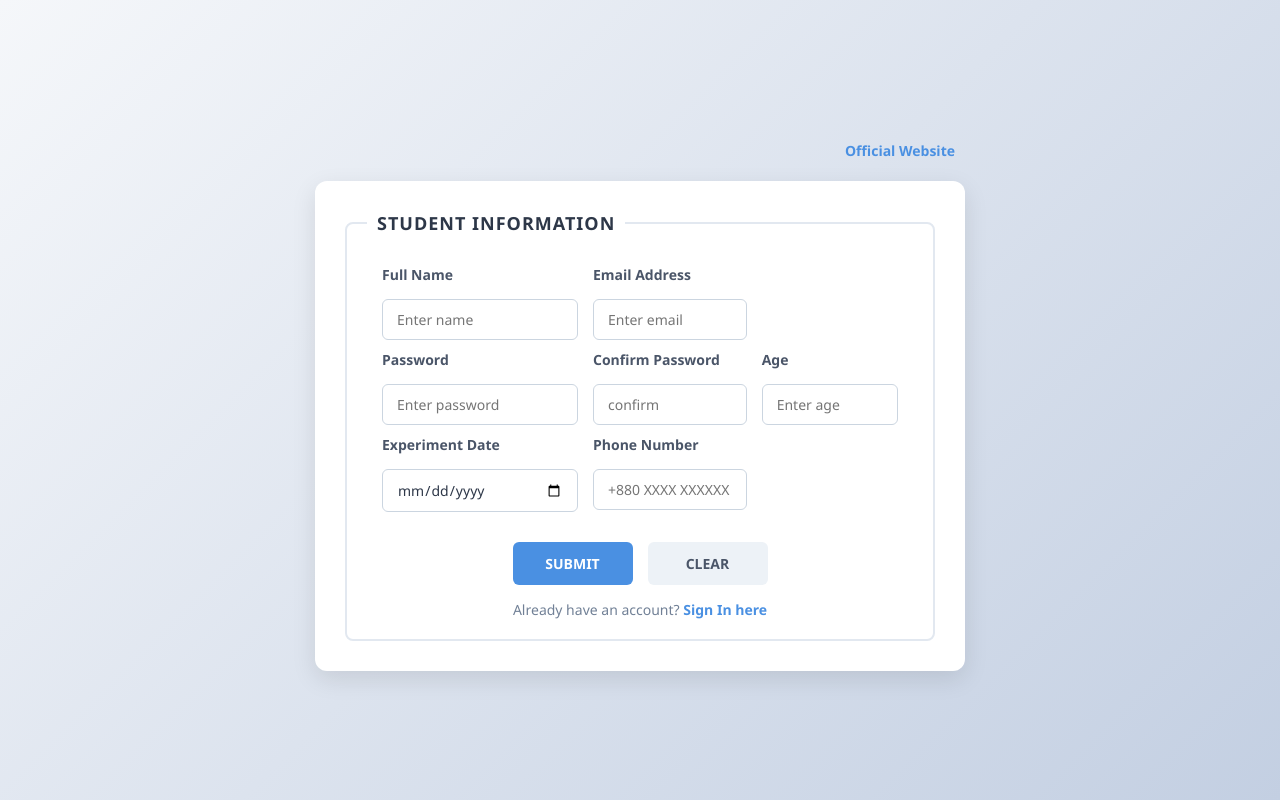
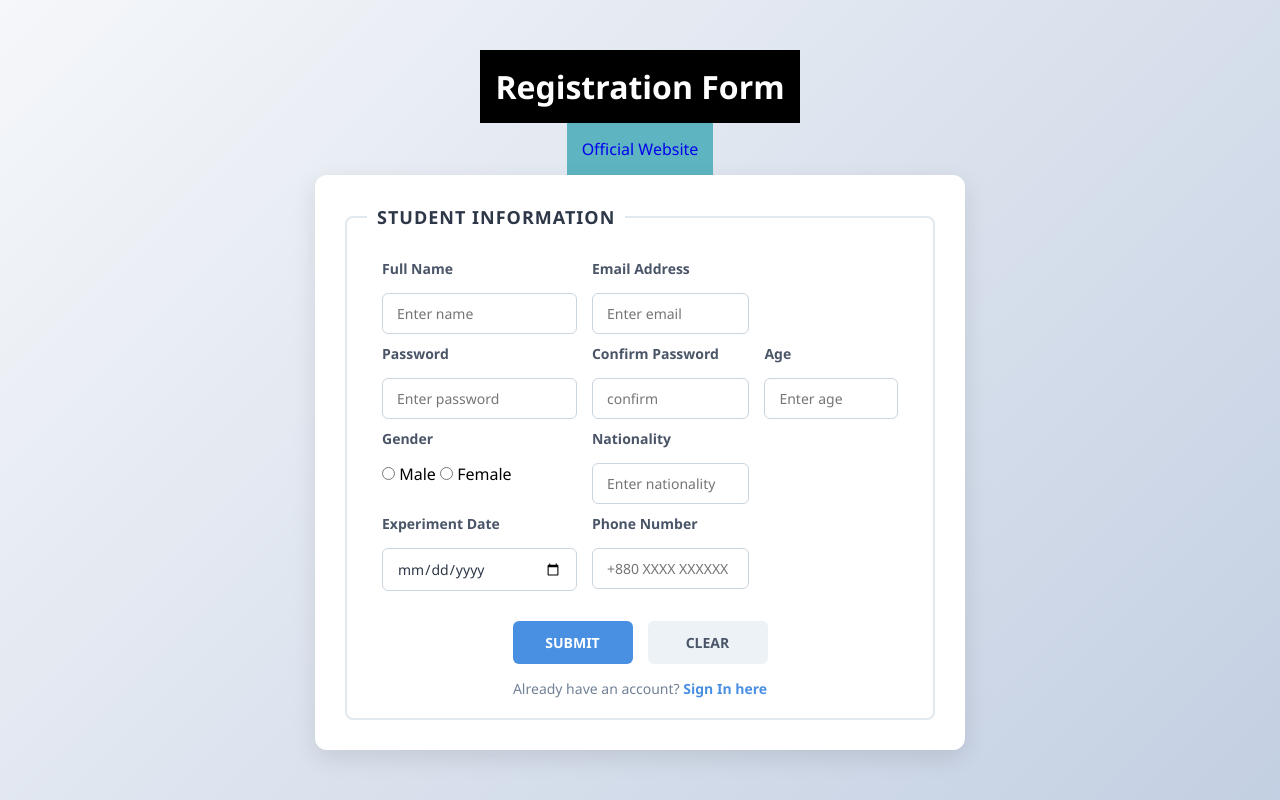
Before and after one commit to fahidkhan20040-design/webtech_summer-25-26, a PHP site: page /practice/Page/Resgistration.html in a window 1280 px wide. Run offline with PHP 8.4, Linux system fonts and the light colour scheme.

Commit message:
new change hoise

```diff
--- a/practice/Design/Style.css
+++ b/practice/Design/Style.css
@@ -154,7 +154,9 @@ input[type="reset"]:hover {
     font-size: 14px;
     color: #718096;
 }
-
+a {
+    text-decoration: none;
+}
 .redirect-link a {
     color: #4a90e2;
     text-decoration: none;
--- a/practice/Page/Resgistration.html
+++ b/practice/Page/Resgistration.html
@@ -7,9 +7,14 @@
         <script src="../JS/Script.js"></script>
     </head>
     <body>
-        <div style="text-align: right; padding: 10px;">
-        <a href="https://sites.google.com/view/fahid-portfolio/home" target="_blank">Official Website</a>
-    </div>
+        <div style="background-color: black; color: white; text-align: center; padding: 15px;">
+    <h1>Registration Form</h1>
+</div>
+
+<div style="background-color: rgb(94, 180, 193); color: white; padding: 15px;">
+    <a href="https://sites.google.com/view/fahid-portfolio/home" target="_blank">Official Website</a>
+</div>
+
         <div class="container">
             <form onsubmit="return validateForm()">
                 <fieldset>
@@ -34,6 +39,21 @@
                             <td><input type="number" id="Age" name="Age" placeholder="Enter age"></td>
                         </tr>
                         <tr>
+        <td><label>Gender</label></td>
+        <td><label for="Nationality">Nationality</label></td>
+        <td></td>
+    </tr>
+
+    <tr>
+
+        <td>
+    <input type="radio" id="Male" name="gender" value="Male"> Male
+    <input type="radio" id="Female" name="gender" value="Female"> Female
+</td>
+        <td><input type="text" id="Nationality" name="Nationality" placeholder="Enter nationality"></td>
+        <td></td>
+    </tr>
+                        <tr>
                             <td><label for="ExpDate">Experiment Date</label></td>
                             <td><label for="Phone">Phone Number</label></td>
                         </tr>
--- a/practice/js/Script.js
+++ b/practice/js/Script.js
@@ -43,7 +43,7 @@ function collect_password() {
         alert("Password must be at least 6 characters long!");
         return false;
     }
-
+    console.log("Password: " + password);
     return true;
 }
 
```
